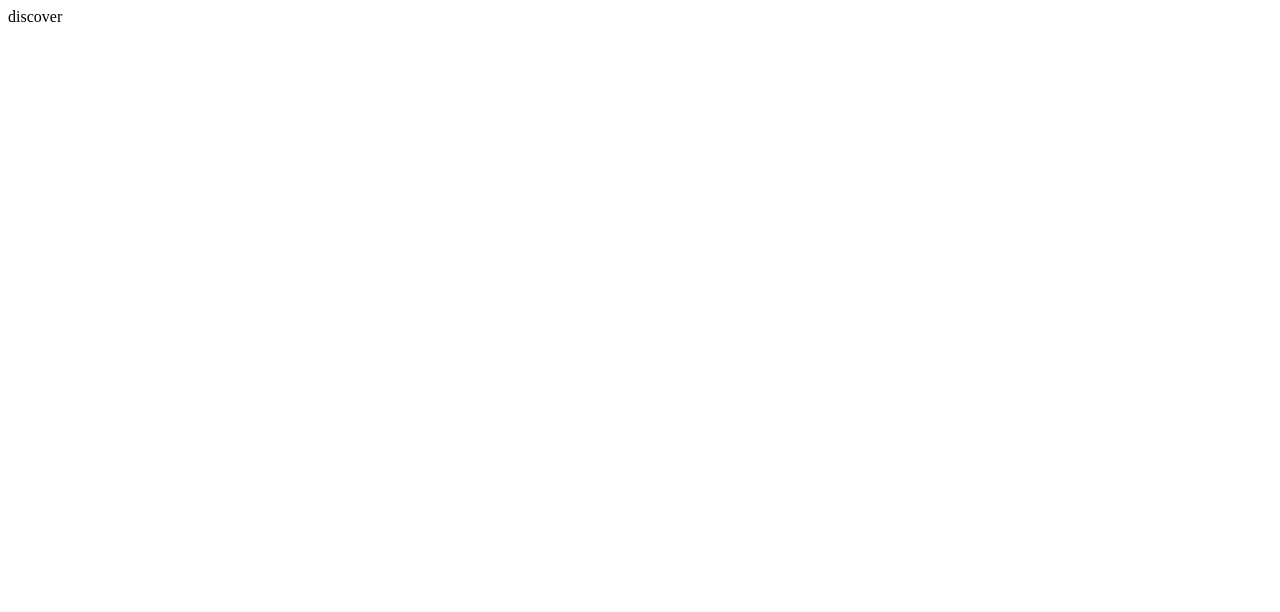
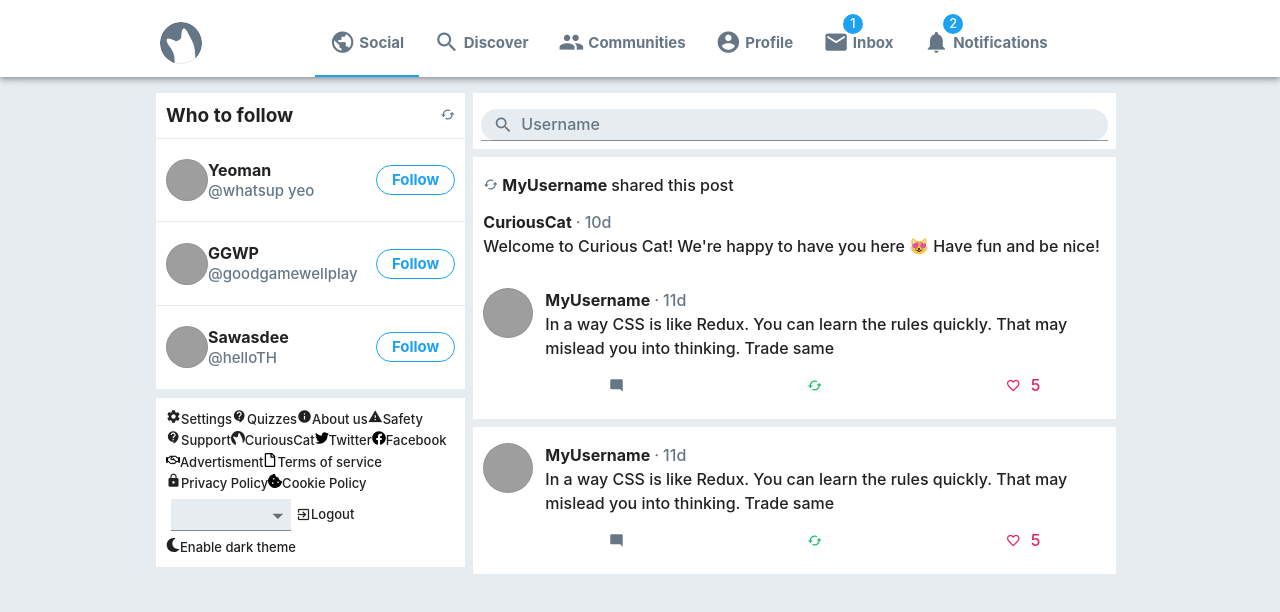
Before and after one commit to nemanjam/curious-cat, a React (Create React App) app: page /discover in a window 1280 px wide. Shown: the top 612 px of the page. Built offline with nearby package versions, Linux system fonts and the light colour scheme; grey boxes are pictures that could not be loaded.

Commit message:
add inbox, discover and notifications pages

```diff
--- a/src/App.js
+++ b/src/App.js
@@ -3,14 +3,19 @@ import { Switch, Route, Link, BrowserRouter } from "react-router-dom";
 import "./pages/tweeper/Profile";
 import Profile from "./pages/tweeper/Profile";
 import Social from "./pages/tweeper/Social";
+import Discover from "./pages/tweeper/Discover";
+import Inbox from "./pages/tweeper/Inbox";
+import Notifications from "./pages/tweeper/Notifications";
 
 function App() {
   return (
     <BrowserRouter>
       <Switch>
-        <Route path="/discover" render={() => <div>discover</div>} />
+        <Route path="/discover" render={() => <Discover />} />
         <Route path="/communities" render={() => <div>communities</div>} />
         <Route path="/profile" render={() => <Profile />} />
+        <Route path="/inbox" render={() => <Inbox />} />
+        <Route path="/notifications" render={() => <Notifications />} />
         <Route path="/" render={() => <Social />} />
       </Switch>
     </BrowserRouter>
--- a/src/components/tweeper/Header.js
+++ b/src/components/tweeper/Header.js
@@ -1,9 +1,7 @@
 import React, { useState } from "react";
 import { Link } from "react-router-dom";
 import Grid from "@material-ui/core/Grid";
-import TextField from "@material-ui/core/TextField";
-import Hidden from "@material-ui/core/Hidden";
-import ListItemText from "@material-ui/core/ListItemText";
+
 import atoms from "../atoms";
 import molecules from "../molecules";
 import { CuriousCatSvgIcon } from "./SvgIcons";
@@ -60,6 +58,8 @@ const Header = () => {
                 icon={<Icon>account_circle</Icon>}
               />
               <Tab
+                component={Link}
+                to="/inbox"
                 label="Inbox"
                 icon={
                   <Badge number badgeContent={1}>
@@ -68,6 +68,8 @@ const Header = () => {
                 }
               />
               <Tab
+                component={Link}
+                to="/notifications"
                 label="Notifications"
                 icon={
                   <Badge number badgeContent={2}>
--- a/src/components/tweeper/SvgIcons.js
+++ b/src/components/tweeper/SvgIcons.js
@@ -47,7 +47,6 @@ const TwitterSvgIcon = props => {
       height="16"
       viewBox="0 0 512 512"
       focusable="false"
-      class="fa-icon"
       {...props}
     >
       <path d="M459.4 151.7c0.3 4.5 0.3 9.1 0.3 13.6 0 138.7-105.6 298.6-298.6 298.6-59.5 0-114.7-17.2-161.1-47.1 8.4 1 16.6 1.3 25.3 1.3 49.1 0 94.2-16.6 130.3-44.8-46.1-1-84.8-31.2-98.1-72.8 6.5 1 13 1.6 19.8 1.6 9.4 0 18.8-1.3 27.6-3.6-48.1-9.7-84.1-52-84.1-103v-1.3c14 7.8 30.2 12.7 47.4 13.3-28.3-18.8-46.8-51-46.8-87.4 0-19.5 5.2-37.4 14.3-53 51.7 63.7 129.3 105.3 216.4 109.8-1.6-7.8-2.6-15.9-2.6-24 0-57.8 46.8-104.9 104.9-104.9 30.2 0 57.5 12.7 76.7 33.1 23.7-4.5 46.5-13.3 66.6-25.3-7.8 24.4-24.4 44.8-46.1 57.8 21.1-2.3 41.6-8.1 60.4-16.2-14.3 20.8-32.2 39.3-52.6 54.3z" />
--- /dev/null
+++ b/src/pages/tweeper/Discover.js
@@ -0,0 +1,123 @@
+import React from "react";
+import CssBaseline from "@material-ui/core/CssBaseline";
+import Grid from "@material-ui/core/Grid";
+import Divider from "@material-ui/core/Divider";
+import Box from "@material-ui/core/Box";
+import { styled } from "@material-ui/core/styles";
+import { makeStyles } from "@material-ui/core/styles";
+import TextField from "@material-ui/core/TextField";
+import Paper from "@material-ui/core/Paper";
+import Header from "../../components/tweeper/Header";
+import Post from "../../components/tweeper/Post";
+import WhoToFollow from "../../components/tweeper/WhoToFollow";
+import Options from "../../components/tweeper/Options";
+import theme from "../../theme/tweeper/theme";
+import atoms from "../../components/atoms";
+import molecules from "../../components/molecules";
+import withTheme from "./withTheme";
+
+const posts = [
+  {
+    sharedBy: "MyUsername",
+    question: {
+      username: "CuriousCat",
+      time: "10d",
+      text:
+        "Welcome to Curious Cat! We're happy to have you here 😻 Have fun and be nice!"
+    },
+    answer: {
+      avatar:
+        "https://pbs.twimg.com/profile_images/1096807971374448640/rVCDhxkG_200x200.png",
+      username: "MyUsername",
+      time: "11d",
+      text:
+        "In a way CSS is like Redux. You can learn the rules quickly. That may mislead you into thinking. Trade same",
+      likedCount: "5"
+    }
+  },
+  {
+    answer: {
+      avatar:
+        "https://pbs.twimg.com/profile_images/1096807971374448640/rVCDhxkG_200x200.png",
+      username: "MyUsername",
+      time: "11d",
+      text:
+        "In a way CSS is like Redux. You can learn the rules quickly. That may mislead you into thinking. Trade same",
+      likedCount: "5"
+    }
+  }
+];
+
+const { Icon } = atoms;
+const { InputAdornment } = molecules;
+
+const Content = styled("div")({
+  maxWidth: 1000,
+  padding: theme.spacing(4),
+  margin: "auto"
+});
+
+const useStyles = makeStyles({
+  numbersFont: {
+    fontSize: "1.75em",
+    fontWeight: "300"
+  },
+  textNumbersFont: {
+    fontWeight: "350"
+  }
+});
+
+function Discover() {
+  const classes = useStyles();
+
+  return (
+    <React.Fragment>
+      <CssBaseline />
+      <Header />
+      <Content>
+        <Grid container spacing={2}>
+          <Grid item container direction="column" spacing={2} sm={4}>
+            <Grid item>
+              <WhoToFollow />
+            </Grid>
+            <Grid item>
+              <Options />
+            </Grid>
+          </Grid>
+          <Grid item sm={8}>
+            <Grid container direction="column" spacing={2}>
+              <Grid item>
+                <Paper
+                  elevation={0}
+                  style={{ borderRadius: 0, paddingLeft: 8, paddingRight: 8 }}
+                >
+                  <TextField
+                    id="standard-full-width"
+                    style={{}}
+                    placeholder="Username"
+                    fullWidth
+                    margin="normal"
+                    InputProps={{
+                      startAdornment: (
+                        <InputAdornment position="start">
+                          <Icon>search</Icon>
+                        </InputAdornment>
+                      )
+                    }}
+                  />
+                </Paper>
+              </Grid>
+              {posts.map((post, index) => (
+                <Grid key={index} item>
+                  <Post {...post} />
+                </Grid>
+              ))}
+            </Grid>
+          </Grid>
+        </Grid>
+      </Content>
+    </React.Fragment>
+  );
+}
+
+export default withTheme(theme)(Discover);
--- /dev/null
+++ b/src/pages/tweeper/Inbox.js
@@ -0,0 +1,82 @@
+import React from "react";
+import CssBaseline from "@material-ui/core/CssBaseline";
+import Grid from "@material-ui/core/Grid";
+import { styled } from "@material-ui/core/styles";
+import { makeStyles } from "@material-ui/core/styles";
+import Header from "../../components/tweeper/Header";
+import Post from "../../components/tweeper/Post";
+import WhoToFollow from "../../components/tweeper/WhoToFollow";
+import Options from "../../components/tweeper/Options";
+import theme from "../../theme/tweeper/theme";
+import withTheme from "./withTheme";
+
+const posts = [
+  {
+    sharedBy: "MyUsername",
+    question: {
+      username: "CuriousCat",
+      time: "10d",
+      text:
+        "Welcome to Curious Cat! We're happy to have you here 😻 Have fun and be nice!"
+    },
+    answer: {
+      avatar:
+        "https://pbs.twimg.com/profile_images/1096807971374448640/rVCDhxkG_200x200.png",
+      username: "MyUsername",
+      time: "11d",
+      text:
+        "In a way CSS is like Redux. You can learn the rules quickly. That may mislead you into thinking. Trade same",
+      likedCount: "5"
+    }
+  }
+];
+
+const Content = styled("div")({
+  maxWidth: 1000,
+  padding: theme.spacing(4),
+  margin: "auto"
+});
+
+const useStyles = makeStyles({
+  numbersFont: {
+    fontSize: "1.75em",
+    fontWeight: "300"
+  },
+  textNumbersFont: {
+    fontWeight: "350"
+  }
+});
+
+function Inbox() {
+  const classes = useStyles();
+
+  return (
+    <React.Fragment>
+      <CssBaseline />
+      <Header />
+      <Content>
+        <Grid container spacing={2}>
+          <Grid item container direction="column" spacing={2} sm={4}>
+            <Grid item>
+              <WhoToFollow />
+            </Grid>
+            <Grid item>
+              <Options />
+            </Grid>
+          </Grid>
+          <Grid item sm={8}>
+            <Grid container direction="column" spacing={2}>
+              {posts.map((post, index) => (
+                <Grid key={index} item>
+                  <Post {...post} />
+                </Grid>
+              ))}
+            </Grid>
+          </Grid>
+        </Grid>
+      </Content>
+    </React.Fragment>
+  );
+}
+
+export default withTheme(theme)(Inbox);
--- /dev/null
+++ b/src/pages/tweeper/Notifications.js
@@ -0,0 +1,78 @@
+import React from "react";
+import CssBaseline from "@material-ui/core/CssBaseline";
+import Grid from "@material-ui/core/Grid";
+import Divider from "@material-ui/core/Divider";
+import Box from "@material-ui/core/Box";
+import { styled } from "@material-ui/core/styles";
+import { makeStyles } from "@material-ui/core/styles";
+import Header from "../../components/tweeper/Header";
+import Post from "../../components/tweeper/Post";
+import WhoToFollow from "../../components/tweeper/WhoToFollow";
+import Options from "../../components/tweeper/Options";
+import ProfileHeader from "../../components/tweeper/ProfileHeader";
+import theme from "../../theme/tweeper/theme";
+import withTheme from "./withTheme";
+
+const posts = [
+  {
+    answer: {
+      avatar:
+        "https://pbs.twimg.com/profile_images/1096807971374448640/rVCDhxkG_200x200.png",
+      username: "MyUsername",
+      time: "11d",
+      text:
+        "In a way CSS is like Redux. You can learn the rules quickly. That may mislead you into thinking. Trade same",
+      likedCount: "5"
+    }
+  }
+];
+
+const Content = styled("div")({
+  maxWidth: 1000,
+  padding: theme.spacing(4),
+  margin: "auto"
+});
+
+const useStyles = makeStyles({
+  numbersFont: {
+    fontSize: "1.75em",
+    fontWeight: "300"
+  },
+  textNumbersFont: {
+    fontWeight: "350"
+  }
+});
+
+function Notifications() {
+  const classes = useStyles();
+
+  return (
+    <React.Fragment>
+      <CssBaseline />
+      <Header />
+      <Content>
+        <Grid container spacing={2}>
+          <Grid item container direction="column" spacing={2} sm={4}>
+            <Grid item>
+              <WhoToFollow />
+            </Grid>
+            <Grid item>
+              <Options />
+            </Grid>
+          </Grid>
+          <Grid item sm={8}>
+            <Grid container direction="column" spacing={2}>
+              {posts.map((post, index) => (
+                <Grid key={index} item>
+                  <Post {...post} />
+                </Grid>
+              ))}
+            </Grid>
+          </Grid>
+        </Grid>
+      </Content>
+    </React.Fragment>
+  );
+}
+
+export default withTheme(theme)(Notifications);
```
